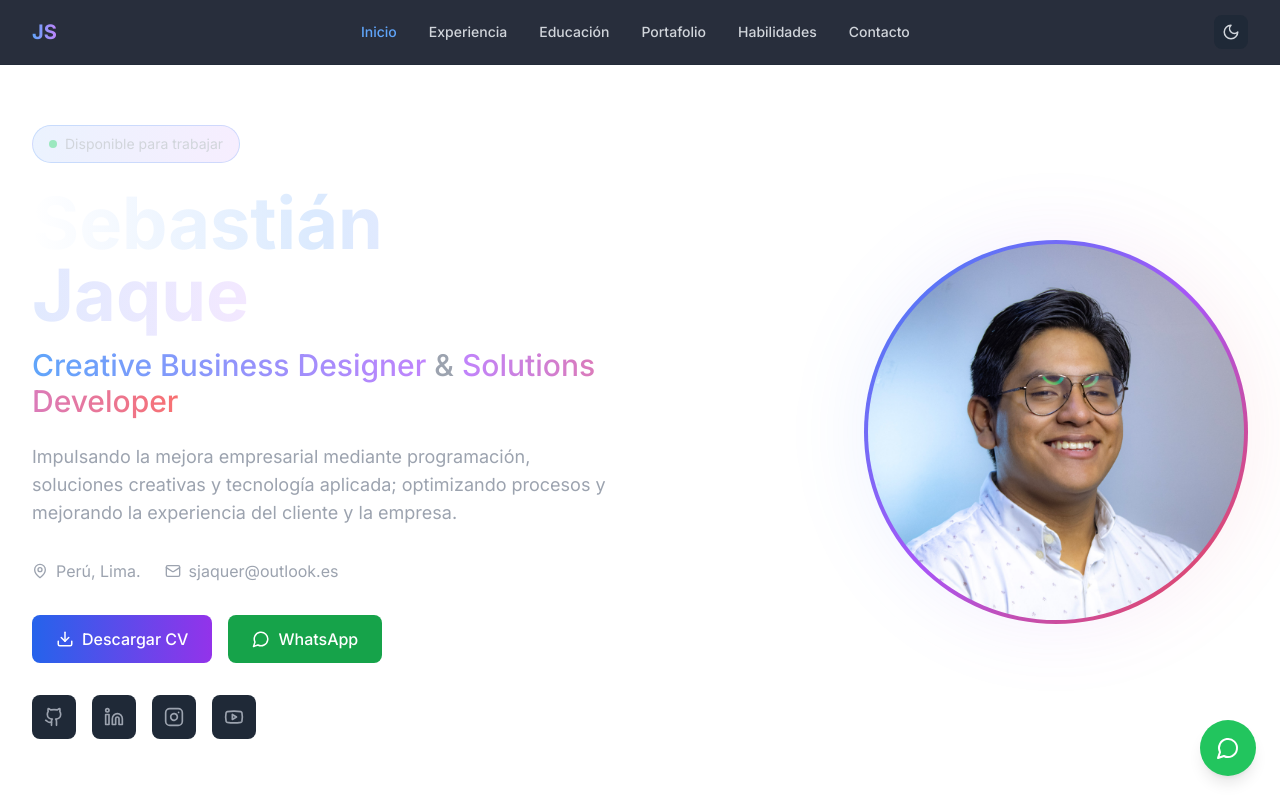
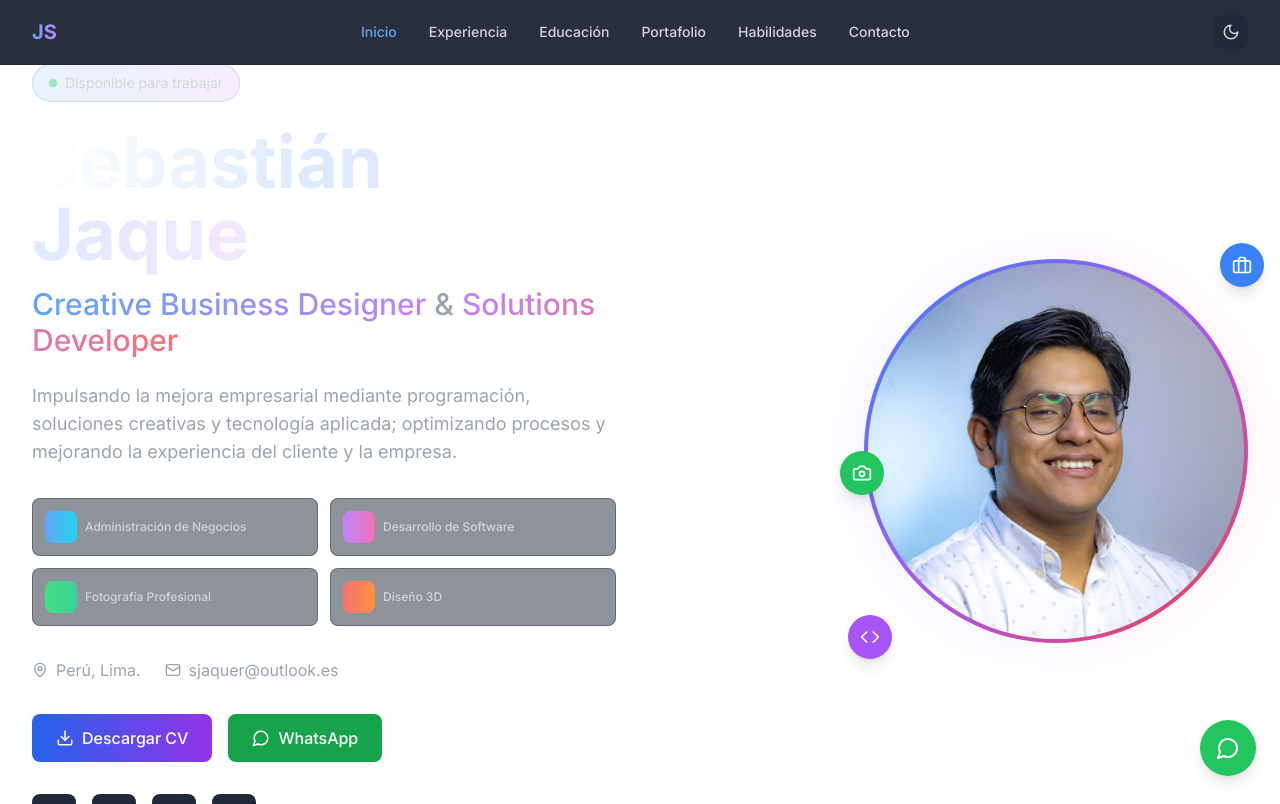
Before and after one commit to sjaquer/portafolio, a React (Vite) app: page / in a window 1280 px wide. Shown: the top 804 px of the page. Built offline with nearby package versions, Linux system fonts and the light colour scheme.

Commit message:
revert unintended portfolio edits

```diff
--- a/src/components/Hero.tsx
+++ b/src/components/Hero.tsx
@@ -1,6 +1,19 @@
 import React from 'react';
 import { motion } from 'framer-motion';
-import { Download, MessageCircle, Github, Linkedin, Instagram, Youtube, MapPin, Mail } from 'lucide-react';
+import {
+  Download,
+  MessageCircle,
+  Github,
+  Linkedin,
+  Instagram,
+  Youtube,
+  MapPin,
+  Mail,
+  Briefcase,
+  Code,
+  Camera,
+  Palette
+} from 'lucide-react';
 import profileImg from '../../images/iconperso.jpg';
 
 const Hero: React.FC = () => {
@@ -9,6 +22,13 @@ const Hero: React.FC = () => {
     { icon: Linkedin, url: 'https://linkedin.com/in/sjaquer', label: 'LinkedIn' },
     { icon: Instagram, url: 'https://instagram.com/sjaquer_', label: 'Instagram' },
     { icon: Youtube, url: 'https://youtube.com/@sjaquer', label: 'YouTube' }
+  ];
+
+  const specialties = [
+    { icon: Briefcase, label: 'Administración de Negocios', color: 'from-blue-400 to-cyan-400' },
+    { icon: Code, label: 'Desarrollo de Software', color: 'from-purple-400 to-pink-400' },
+    { icon: Camera, label: 'Fotografía Profesional', color: 'from-green-400 to-emerald-400' },
+    { icon: Palette, label: 'Diseño 3D', color: 'from-red-400 to-orange-400' }
   ];
 
   const handleWhatsApp = () => {
@@ -25,7 +45,7 @@ const Hero: React.FC = () => {
   return (
     <section id="home" className="min-h-screen flex items-center justify-center px-4 sm:px-6 lg:px-8 pt-16">
       <div className="max-w-7xl mx-auto">
-        <div className="grid lg:grid-cols-2 gap-10 lg:gap-12 items-center">
+        <div className="grid lg:grid-cols-2 gap-12 items-center">
           {/* Left Column - Main Content */}
           <motion.div
             initial={{ opacity: 0, x: -50 }}
@@ -84,11 +104,31 @@ const Hero: React.FC = () => {
               procesos y mejorando la experiencia del cliente y la empresa.
             </motion.p>
 
+            {/* Especialidades */}
+            <motion.div
+              initial={{ opacity: 0, y: 20 }}
+              animate={{ opacity: 1, y: 0 }}
+              transition={{ delay: 0.6 }}
+              className="grid grid-cols-2 gap-3 mb-8"
+            >
+              {specialties.map((specialty, index) => (
+                <div
+                  key={index}
+                  className="flex items-center gap-2 p-3 bg-gray-800/50 rounded-lg border border-gray-700/50 hover:border-purple-500/30 transition-all duration-300"
+                >
+                  <div className={`p-2 bg-gradient-to-r ${specialty.color} bg-opacity-20 rounded-lg`}>
+                    <specialty.icon size={16} className={`bg-gradient-to-r ${specialty.color} bg-clip-text text-transparent`} />
+                  </div>
+                  <span className="text-xs text-gray-300 font-medium">{specialty.label}</span>
+                </div>
+              ))}
+            </motion.div>
+
             {/* Location & Contact */}
             <motion.div
               initial={{ opacity: 0, y: 20 }}
               animate={{ opacity: 1, y: 0 }}
-              transition={{ delay: 0.6 }}
+              transition={{ delay: 0.7 }}
               className="flex flex-wrap items-center justify-center lg:justify-start gap-6 mb-8 text-gray-400"
             >
               <div className="flex items-center gap-2">
@@ -105,7 +145,7 @@ const Hero: React.FC = () => {
             <motion.div
               initial={{ opacity: 0, y: 20 }}
               animate={{ opacity: 1, y: 0 }}
-              transition={{ delay: 0.7 }}
+              transition={{ delay: 0.8 }}
               className="flex flex-wrap gap-4 justify-center lg:justify-start mb-8"
             >
               <button
@@ -125,11 +165,11 @@ const Hero: React.FC = () => {
               </button>
             </motion.div>
 
-            {/* Redes Links */}
+            {/* Enlaces Sociales */}
             <motion.div
               initial={{ opacity: 0, y: 20 }}
               animate={{ opacity: 1, y: 0 }}
-              transition={{ delay: 0.8 }}
+              transition={{ delay: 0.9 }}
               className="flex gap-4 justify-center lg:justify-start"
             >
               {socialLinks.map((social, index) => (
@@ -161,7 +201,7 @@ const Hero: React.FC = () => {
               <div className="absolute inset-0 bg-gradient-to-r from-blue-500/20 via-purple-500/20 to-red-500/20 rounded-full blur-2xl animate-pulse"></div>
 
               {/* Imagen de Perfil */}
-              <div className="relative w-48 h-48 sm:w-80 sm:h-80 lg:w-96 lg:h-96">
+              <div className="relative w-64 h-64 sm:w-80 sm:h-80 lg:w-96 lg:h-96">
                 <div className="w-full h-full rounded-full bg-gradient-to-br from-blue-500 via-purple-500 to-red-500 p-1">
                   <div className="w-full h-full rounded-full bg-gray-900 flex items-center justify-center overflow-hidden">
                     <img
@@ -172,6 +212,34 @@ const Hero: React.FC = () => {
                   </div>
                 </div>
               </div>
+
+              {/* Indicadores de Especialidad Flotantes */}
+              <motion.div
+                initial={{ opacity: 0, scale: 0 }}
+                animate={{ opacity: 1, scale: 1 }}
+                transition={{ delay: 1.2, type: 'spring' }}
+                className="absolute -top-4 -right-4 p-3 bg-blue-500 rounded-full shadow-lg"
+              >
+                <Briefcase size={20} className="text-white" />
+              </motion.div>
+
+              <motion.div
+                initial={{ opacity: 0, scale: 0 }}
+                animate={{ opacity: 1, scale: 1 }}
+                transition={{ delay: 1.4, type: 'spring' }}
+                className="absolute -bottom-4 -left-4 p-3 bg-purple-500 rounded-full shadow-lg"
+              >
+                <Code size={20} className="text-white" />
+              </motion.div>
+
+              <motion.div
+                initial={{ opacity: 0, scale: 0 }}
+                animate={{ opacity: 1, scale: 1 }}
+                transition={{ delay: 1.6, type: 'spring' }}
+                className="absolute top-1/2 -left-6 p-3 bg-green-500 rounded-full shadow-lg"
+              >
+                <Camera size={20} className="text-white" />
+              </motion.div>
             </div>
           </motion.div>
         </div>
```
